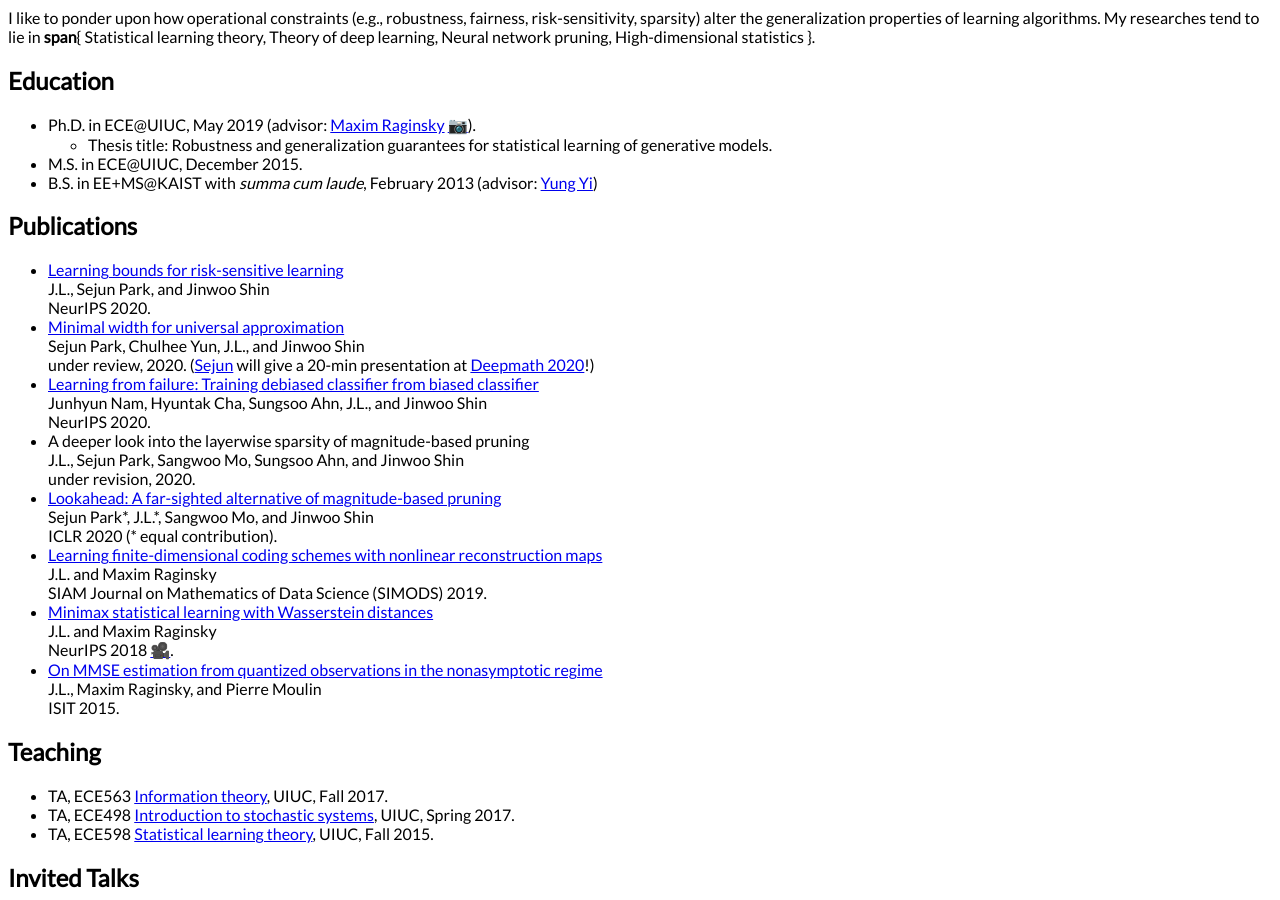
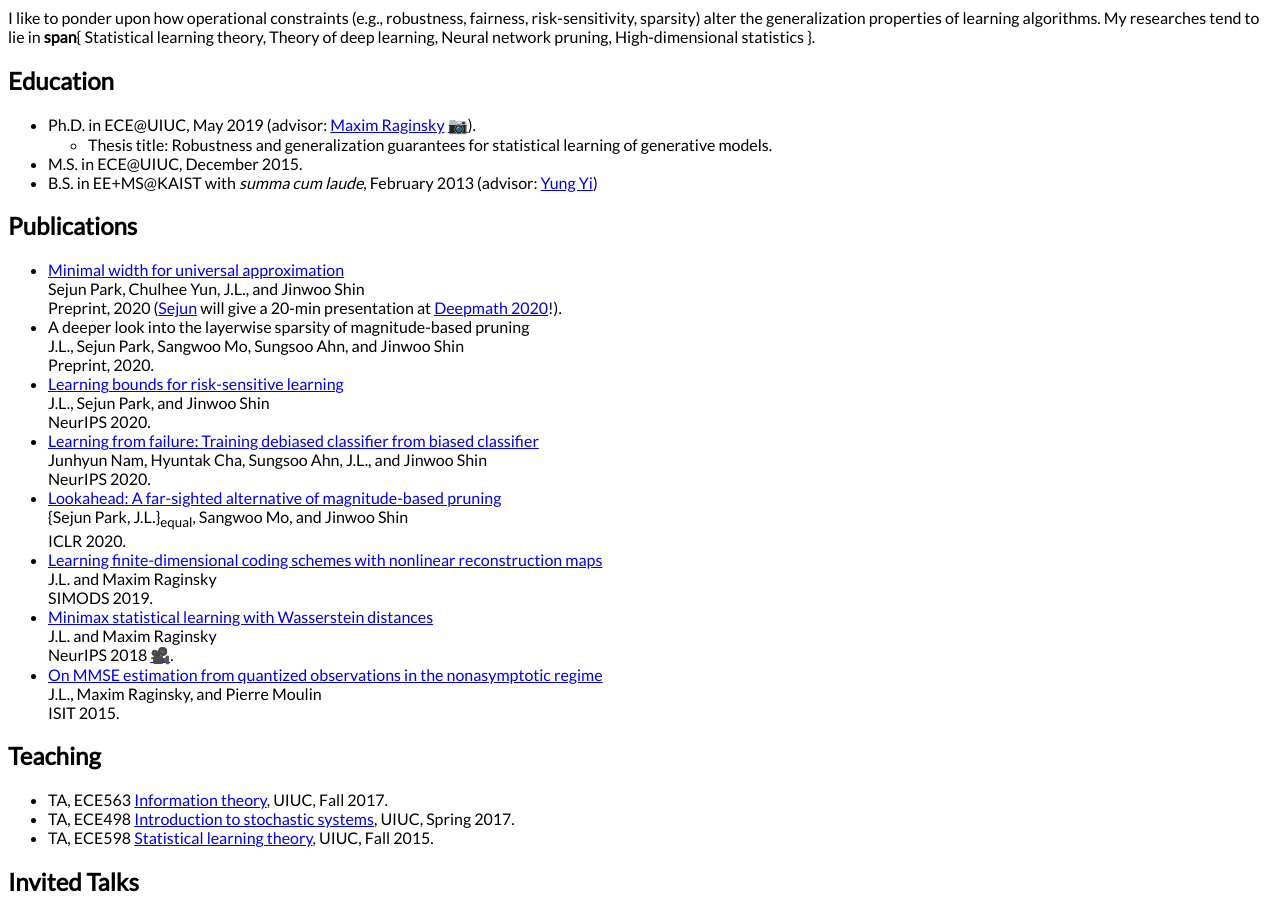
Before and after one commit to jaeho-lee/jaeho-lee.github.io, a Jekyll site: the page built from index.md, in a window 1280 px wide and 900 px high, scrolled down 456 px. Built offline with Jekyll 4.4.1, drawn with Linux system fonts in a browser that asks for light colours; emoji names are drawn with the system emoji font.

Commit message:
Update index.md

```diff
--- a/index.md
+++ b/index.md
@@ -21,24 +21,24 @@ I like to ponder upon how operational constraints (e.g., robustness, fairness, r
 * B.S. in EE+MS@KAIST with *summa cum laude*, February 2013 (advisor: [Yung Yi](http://lanada.kaist.ac.kr/~yi/))
 
 ## Publications
+* [Minimal width for universal approximation](https://arxiv.org/abs/2006.08859)
+Sejun Park, Chulhee Yun, J.L., and Jinwoo Shin
+Preprint, 2020 ([Sejun](https://sites.google.com/site/sejunparksite/) will give a 20-min presentation at [Deepmath 2020](https://deepmath-conference.com)!).
+* A deeper look into the layerwise sparsity of magnitude-based pruning
+J.L., Sejun Park, Sangwoo Mo, Sungsoo Ahn, and Jinwoo Shin
+Preprint, 2020.
 * [Learning bounds for risk-sensitive learning](https://arxiv.org/abs/2006.08138)
 J.L., Sejun Park, and Jinwoo Shin
 NeurIPS 2020.
-* [Minimal width for universal approximation](https://arxiv.org/abs/2006.08859)
-Sejun Park, Chulhee Yun, J.L., and Jinwoo Shin
-under review, 2020. ([Sejun](https://sites.google.com/site/sejunparksite/) will give a 20-min presentation at [Deepmath 2020](https://deepmath-conference.com)!)
 * [Learning from failure: Training debiased classifier from biased classifier](https://arxiv.org/abs/2007.02561)
 Junhyun Nam, Hyuntak Cha, Sungsoo Ahn, J.L., and Jinwoo Shin
 NeurIPS 2020.
-* A deeper look into the layerwise sparsity of magnitude-based pruning
-J.L., Sejun Park, Sangwoo Mo, Sungsoo Ahn, and Jinwoo Shin
-under revision, 2020.
 * [Lookahead: A far-sighted alternative of magnitude-based pruning](https://openreview.net/forum?id=ryl3ygHYDB)
-Sejun Park\*, J.L.\*, Sangwoo Mo, and Jinwoo Shin
-ICLR 2020 (\* equal contribution).
-* [Learning finite-dimensional coding schemes with nonlinear reconstruction maps](https://www.google.com/search?client=safari&rls=en&q=learning+finite-dimensional+coding+schems&ie=UTF-8&oe=UTF-8)
+{Sejun Park, J.L.}<sub>equal</sub>, Sangwoo Mo, and Jinwoo Shin
+ICLR 2020.
+* [Learning finite-dimensional coding schemes with nonlinear reconstruction maps](https://epubs.siam.org/doi/abs/10.1137/18M1234461)
 J.L. and Maxim Raginsky
-SIAM Journal on Mathematics of Data Science (SIMODS) 2019.
+SIMODS 2019.
 * [Minimax statistical learning with Wasserstein distances](https://arxiv.org/pdf/1705.07815.pdf)
 J.L. and Maxim Raginsky
 NeurIPS 2018 [:movie_camera:](https://www.videoken.com/embed/h-nWXfuEpF4?tocitem=38).
```
